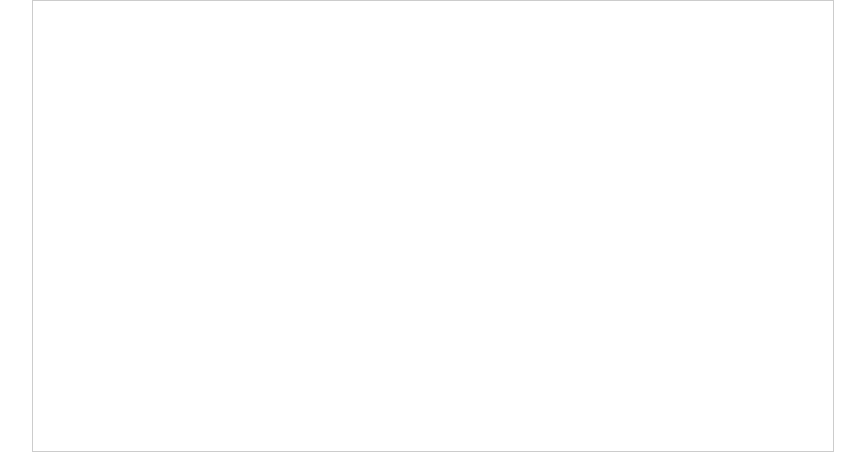
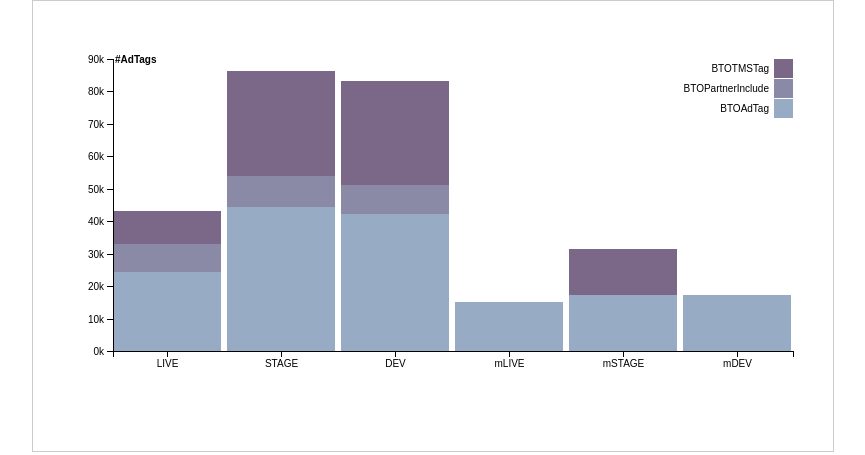
Before and after one commit to bth84/VizArt, a plain HTML site: page Stacked_Bar_Chart/index.html in a window 1280 px wide. Shown: the whole page, without its empty margins (207-1072 px from the left). Drawn offline with nearby package versions, Linux system fonts and the light colour scheme.

Commit message:
feat: draw stacked bar chart
plot() now draws a stacked bar chart into the svg element

```diff
--- a/Stacked_Bar_Chart/index.html
+++ b/Stacked_Bar_Chart/index.html
@@ -58,22 +58,74 @@
 
     //meant to be triggered solely via .call() method
 	function plot(params){
+
+		var keys = params.data.columns.slice(1);
+		keys.pop();
+		console.log(keys);
+		//var keys = ["LIVE","STAGE","DEV",
+		//			"mLIVE","mSTAGE","mDEV"];
+
+		//x.domain(params.data.map(function(d) {
+		//	return d.Platform; }));
+		x.domain(["LIVE","STAGE","DEV","mLIVE","mSTAGE","mDEV"])
+		y.domain([0, d3.max(params.data, function(d) { return d.total; })])
+			.nice();
+		z.domain(keys);
+
+
 		this.append("g")
 		    .selectAll("g")
-		    .data(d3.stack().keys(keys)(data))
+		    .data(d3.stack().keys(keys)(params.data))
 		    .enter().append("g")
 		      .attr("fill", function(d) {
-		      	//console.log(d);
 		      	return z(d.key); })
 		    .selectAll("rect")
 		    .data(function(d) { return d; })
 		    .enter().append("rect")
-		      .attr("x", function(d) { return x(d.data.group); })
+		      .attr("x", function(d) {
+		      	return x(d.data.Platform); })
 		      .attr("y", function(d) {
-		      	console.log(d);
-		      	return y(d.data.v1+d.data.v2); })
-		      .attr("height", function(d) { return y(d.data.v2) - y(d.data.v1); })
+		      	return y(d[1]); })
+		      .attr("height", function(d) { return y(d[0]) - y(d[1]); })
 		      .attr("width", x.bandwidth());
+
+		this.append("g")
+		    .attr("class", "axis")
+		    .attr("transform", "translate(0," + height + ")")
+		    .call(d3.axisBottom(x));
+
+		this.append("g")
+	      .attr("class", "axis")
+	      .call(d3.axisLeft(y).ticks(null, "s"))
+	    	.append("text")
+	      .attr("x", 2)
+	      .attr("y", y(y.ticks().pop()) + 0.5)
+	      .attr("dy", "0.32em")
+	      .attr("fill", "#000")
+	      .attr("font-weight", "bold")
+	      .attr("text-anchor", "start")
+	      .text("#AdTags");
+
+		var legend = this.append("g")
+		      .attr("font-family", "sans-serif")
+		      .attr("font-size", 10)
+		      .attr("text-anchor", "end")
+		    .selectAll("g")
+		    .data(keys.slice().reverse())
+		    .enter().append("g")
+		      .attr("transform", function(d, i) { return "translate(0," + i * 20 + ")"; });
+
+		  legend.append("rect")
+		      .attr("x", width - 19)
+		      .attr("width", 19)
+		      .attr("height", 19)
+		      .attr("fill", z);
+
+		  legend.append("text")
+		      .attr("x", width - 24)
+		      .attr("y", 9.5)
+		      .attr("dy", "0.32em")
+		      .text(function(d) { return d; });
 	}
 
 	//
@@ -88,18 +140,18 @@
 
 			console.log(data);
 
-			/*plot.call(chart, {
+			plot.call(chart, {
 				data: data,
 
-				axis:{
+				/*axis:{
 					x: xAxis,
 					y: yAxis
 				},
-				gridlines: yGridlines,
+				gridlines: yGridlines,*/
 
 				//Wir wollen, dass nur beim ersten Aufruf die Axen gerendert werden
 				initialize: true
-			});*/
+			});
 	});
 
 </script>
```
